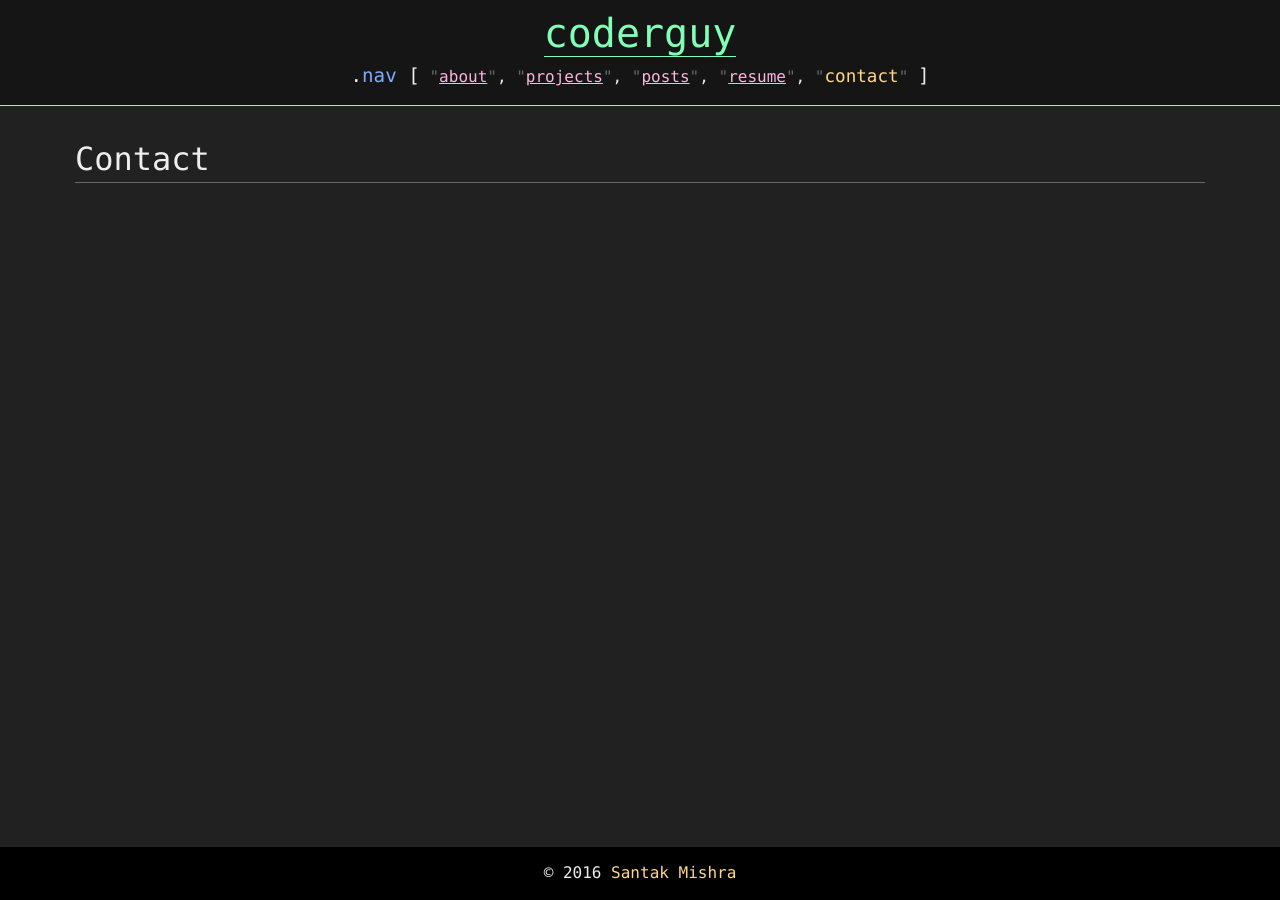
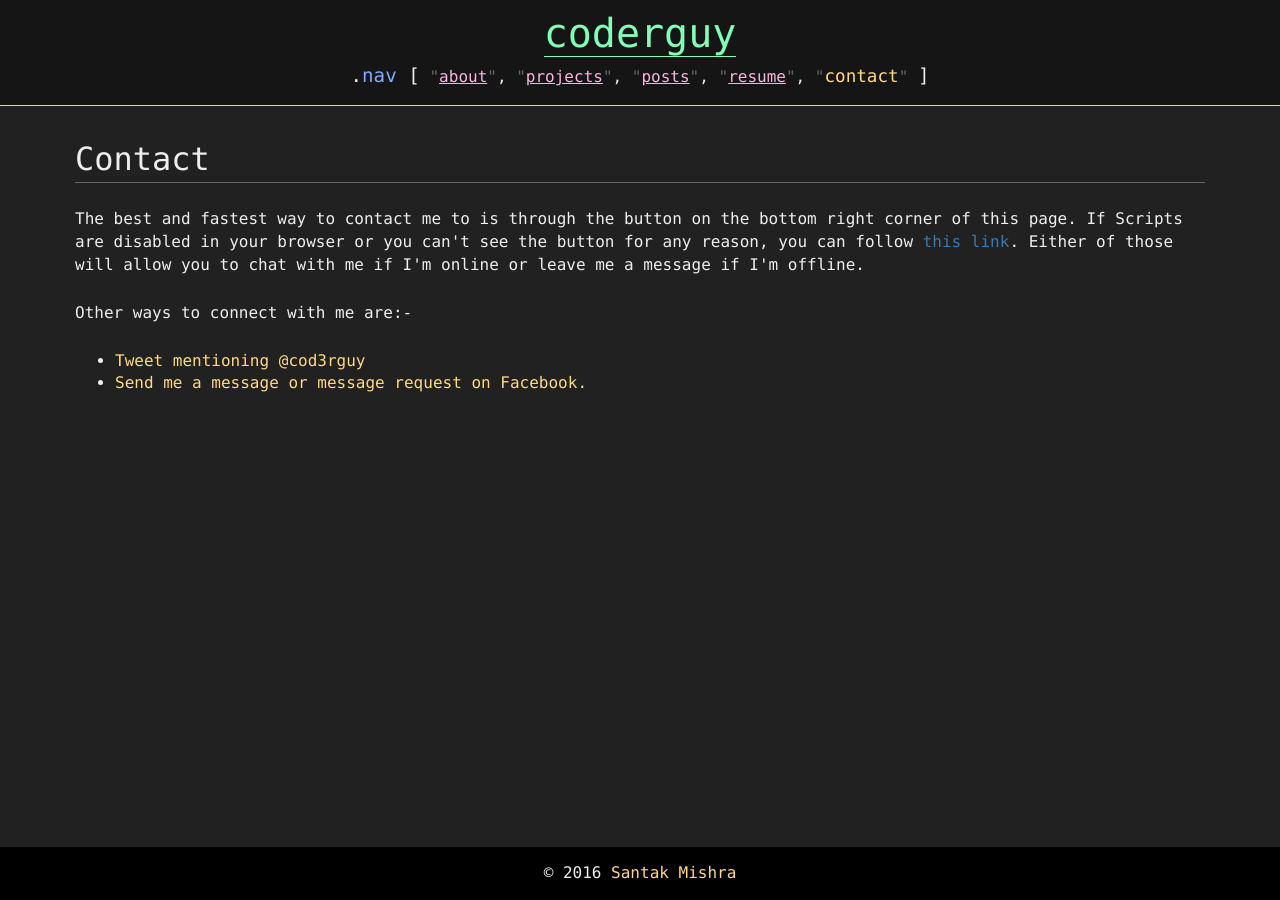
Before and after one commit to cod3rguy/cod3rguy.github.io, a Jekyll site: the page built from contact.html, in a window 1280 px wide. Built offline with Jekyll 4.4.1, drawn with Linux system fonts in a browser that asks for light colours.

Commit message:
Completed contact page

```diff
--- a/contact.html
+++ b/contact.html
@@ -3,3 +3,19 @@ title: Contact
 ---
 
 <h1 class="pageHeading">{{page.title}}</h1>
+
+<p>
+    The best and fastest way to contact me to is through the button on the bottom right corner of this page.
+    If Scripts are disabled in your browser or you can't see the button for any reason, you can follow
+    <a href="https://tawk.to/coderguy" target="_blank">this link</a>. Either of those will allow you to chat
+    with me if I'm online or leave me a message if I'm offline.
+</p>
+
+<p>
+Other ways to connect with me are:-<br>
+<ul class="contactLinks">
+    <li><a href="https://twitter.com/intent/tweet?text=@cod3rguy" target="_blank">Tweet mentioning @cod3rguy</a></li>
+    <li><a href="https://www.facebook.com/messages/santak2010" target="_blank">Send me a message or message request on Facebook.</a></li>
+
+</ul>
+</p>
```
Also changed, not shown: less/style.less (+8 -0 lines), css/style.css.
